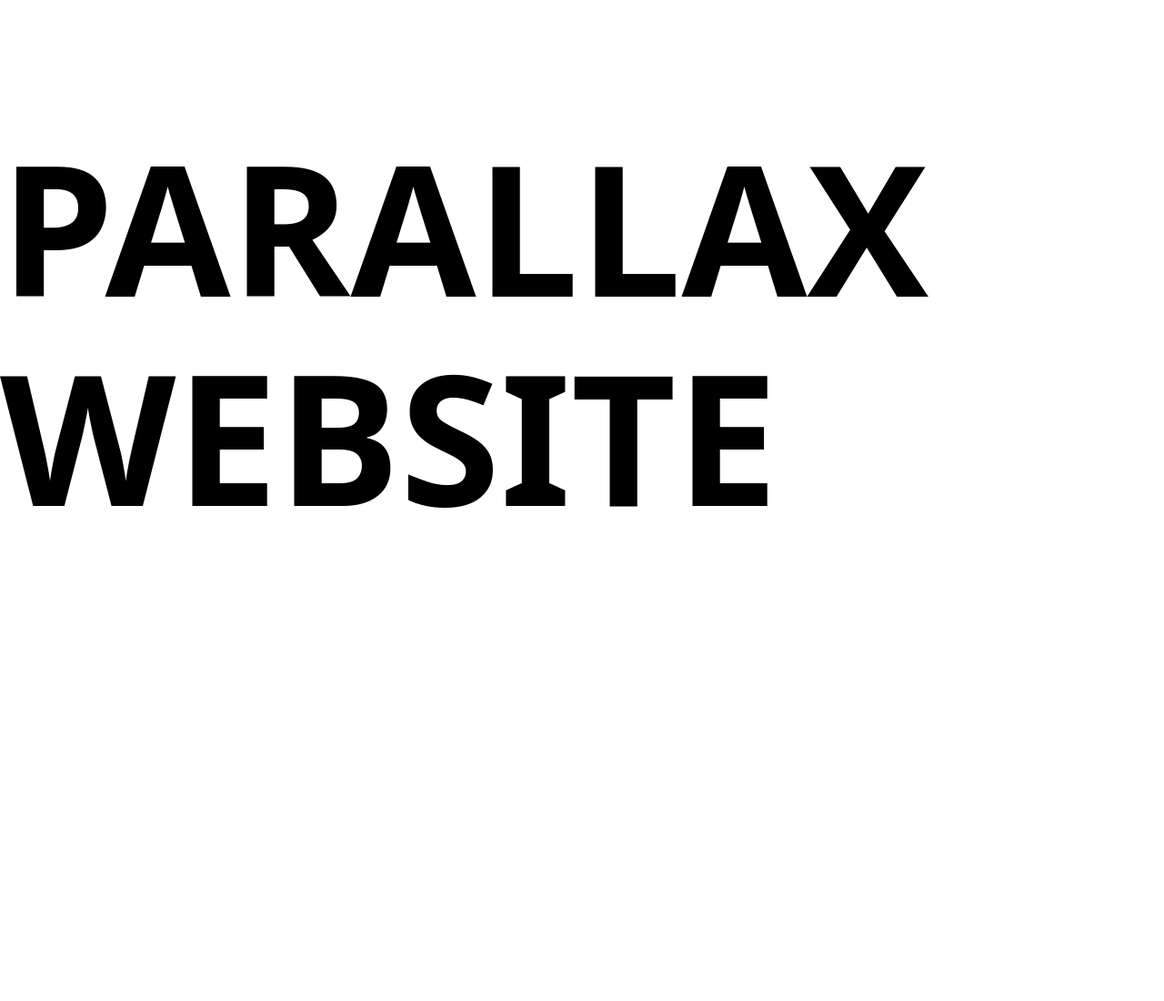
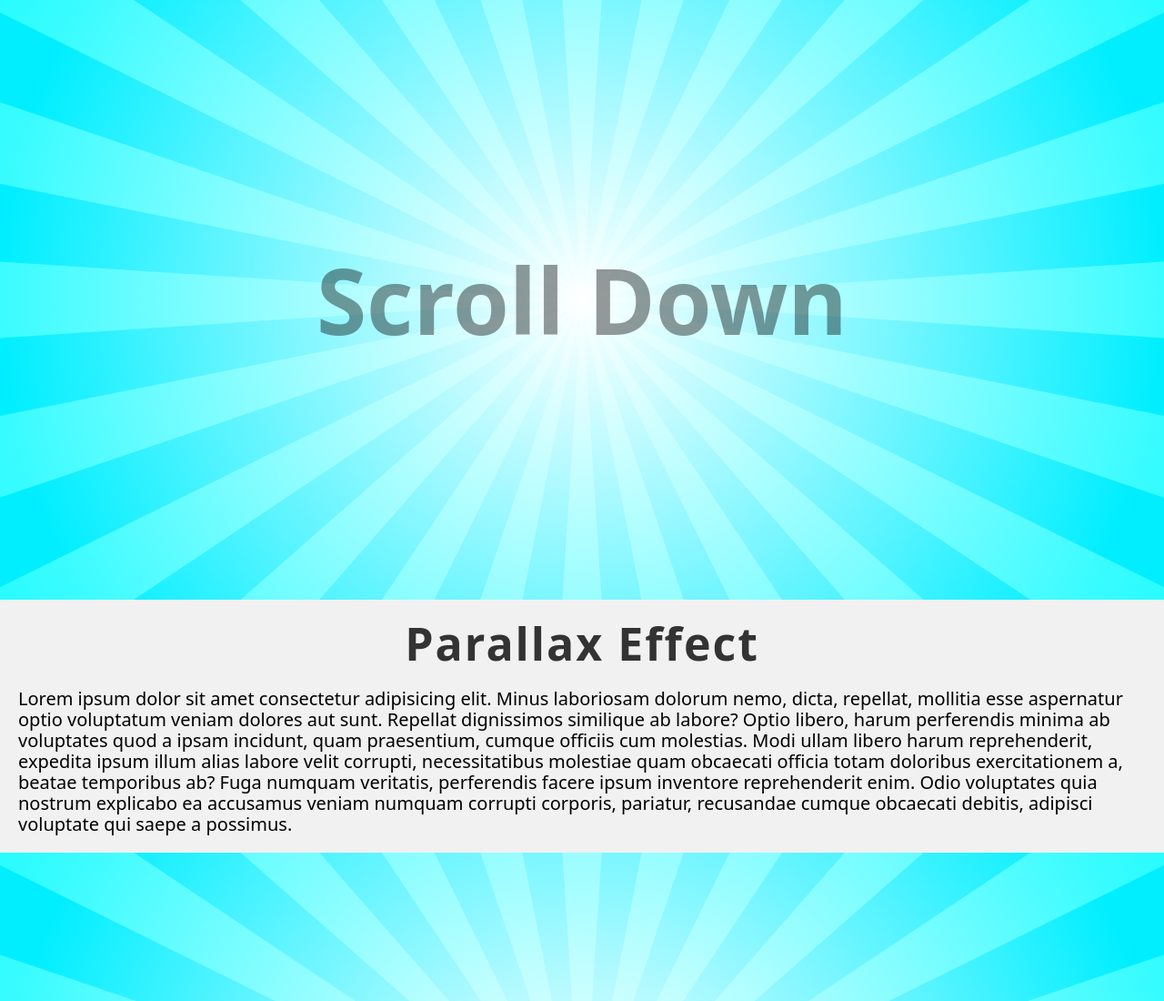
Before and after one commit to Abdul-Mujeeb-Khan/Parallax-Website, a plain HTML site: page Parallax Website/index.html in a window 1280 px wide. Shown: the top 1100 px of the page at 91% size. Before the commit the page ends 800 px from the top, so only its background shows below. Drawn offline with Linux system fonts and the light colour scheme.

Commit message:
Added Parallax Effect and Images

```diff
--- a/Parallax Website/index.html
+++ b/Parallax Website/index.html
@@ -3,13 +3,52 @@
   <head>
     <meta charset="UTF-8" />
     <meta name="viewport" content="width=device-width, initial-scale=1.0" />
-    <title>Document</title>
+    <title>Parallax Effect | AMK</title>
     <link rel="stylesheet" href="normalize.css" />
     <link rel="stylesheet" href="styles.css" />
   </head>
   <body>
-    <header>
-      <h1>PARALLAX WEBSITE</h1>
-    </header>
+    <section>
+      <section class="parallax-1">
+        <div class="parallax-inner">
+          <h1>Scroll Down</h1>
+        </div>
+      </section>
+      <h2>Parallax Effect</h2>
+      <p>
+        Lorem ipsum dolor sit amet consectetur adipisicing elit. Minus
+        laboriosam dolorum nemo, dicta, repellat, mollitia esse aspernatur optio
+        voluptatum veniam dolores aut sunt. Repellat dignissimos similique ab
+        labore? Optio libero, harum perferendis minima ab voluptates quod a
+        ipsam incidunt, quam praesentium, cumque officiis cum molestias. Modi
+        ullam libero harum reprehenderit, expedita ipsum illum alias labore
+        velit corrupti, necessitatibus molestiae quam obcaecati officia totam
+        doloribus exercitationem a, beatae temporibus ab? Fuga numquam
+        veritatis, perferendis facere ipsum inventore reprehenderit enim. Odio
+        voluptates quia nostrum explicabo ea accusamus veniam numquam corrupti
+        corporis, pariatur, recusandae cumque obcaecati debitis, adipisci
+        voluptate qui saepe a possimus.
+      </p>
+      <section class="parallax-1">
+        <div class="parallax-inner">
+          <h1>Scroll Up</h1>
+        </div>
+      </section>
+      <h2>Amazing! Right?</h2>
+      <p>
+        Lorem ipsum dolor sit amet consectetur adipisicing elit. Minus
+        laboriosam dolorum nemo, dicta, repellat, mollitia esse aspernatur optio
+        voluptatum veniam dolores aut sunt. Repellat dignissimos similique ab
+        labore? Optio libero, harum perferendis minima ab voluptates quod a
+        ipsam incidunt, quam praesentium, cumque officiis cum molestias. Modi
+        ullam libero harum reprehenderit, expedita ipsum illum alias labore
+        velit corrupti, necessitatibus molestiae quam obcaecati officia totam
+        doloribus exercitationem a, beatae temporibus ab? Fuga numquam
+        veritatis, perferendis facere ipsum inventore reprehenderit enim. Odio
+        voluptates quia nostrum explicabo ea accusamus veniam numquam corrupti
+        corporis, pariatur, recusandae cumque obcaecati debitis, adipisci
+        voluptate qui saepe a possimus.
+      </p>
+    </section>
   </body>
 </html>
--- a/Parallax Website/styles.css
+++ b/Parallax Website/styles.css
@@ -2,17 +2,53 @@
 *::after,
 *::before {
   box-sizing: border-box;
+  margin: 0;
+  padding: 0;
 }
 
 html {
   font-size: 62.5%;
 }
 
+.parallax-1 {
+  background: url(wintery-sunburst.svg) no-repeat;
+  background-size: cover;
+  background-attachment: fixed;
+  background-position: center;
+}
+
 body {
   font-family: system-ui, -apple-system, BlinkMacSystemFont, "Segoe UI", Roboto,
     Oxygen, Ubuntu, Cantarell, "Open Sans", "Helvetica Neue", sans-serif;
+  background: #f1f1f1;
 }
 
 h1 {
-  font-size: 20rem;
+  text-align: center;
+  font-size: 12rem;
+  color: rgba(0, 0, 0, 0.4);
 }
+
+@media screen and (min-width: 768px) {
+  h1 {
+    font-size: 10rem;
+  }
+}
+
+.parallax-inner {
+  padding: 16% 0;
+}
+
+h2 {
+  font-size: 5rem;
+  text-align: center;
+  margin-top: 2rem;
+  color: #333;
+  letter-spacing: 2px;
+}
+
+p {
+  font-size: 2rem;
+  text-align: left;
+  margin: 2rem;
+}
```
Also changed, not shown: Parallax Website/wintery-suburst.svg (added), Parallax Website/wintery-sunburst.svg (added).
